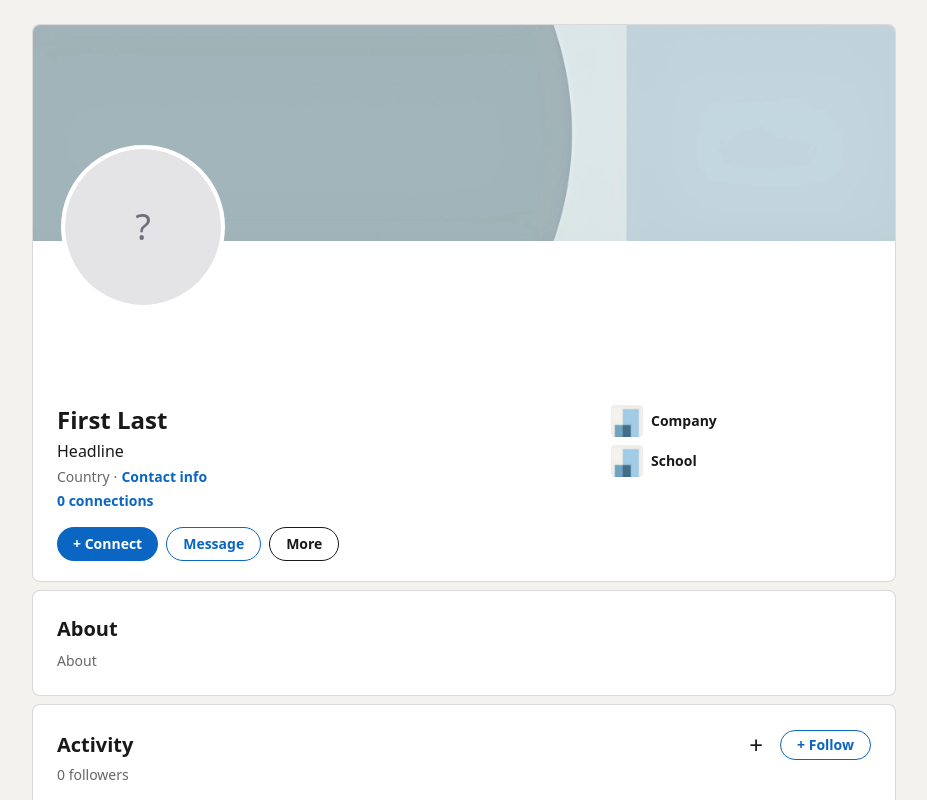
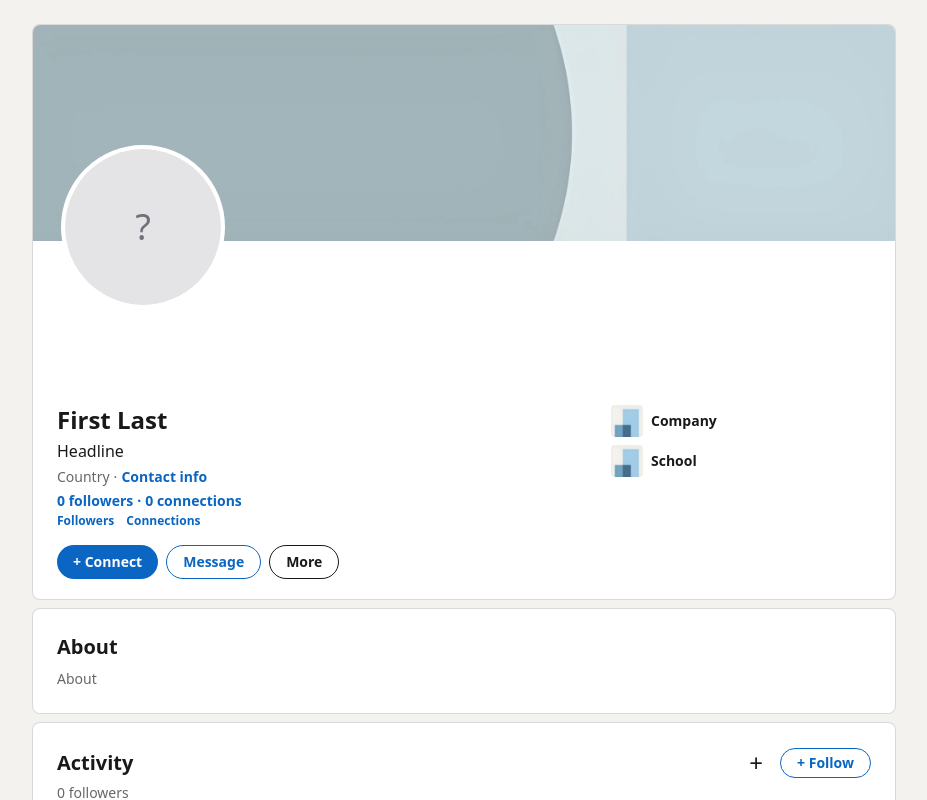
Before and after one commit to dooneygit/mockedin, a Next.js app: page / in a window 1280 px wide. Shown: the top 800 px of the page, without its empty margins (176-1103 px from the left). Built offline with nearby package versions, Linux system fonts and the light colour scheme.

Commit message:
follower count in profile header card

```diff
--- a/app/Profile.tsx
+++ b/app/Profile.tsx
@@ -203,6 +203,8 @@ export default function Profile() {
   const [location, setLocation] = useState("Country");
   const [connections, setConnections] = useState("0");
   const [followers, setFollowers] = useState("0");
+  const [showFollowers, setShowFollowers] = useState(true);
+  const [showConnections, setShowConnections] = useState(true);
 
   const [about, setAbout] = useState("About");
 
@@ -365,6 +367,20 @@ export default function Profile() {
                 </a>
               </p>
               <p className="mt-1 text-sm font-semibold text-[var(--li-blue)]">
+                {showFollowers && (
+                  <>
+                    <EditableText
+                      ariaLabel="Follower count"
+                      value={followers}
+                      onChange={setFollowers}
+                      className="!text-[var(--li-blue)]"
+                    />{" "}
+                    followers
+                  </>
+                )}
+                {showFollowers && showConnections && <span className="mx-1">·</span>}
+                {showConnections && (
+                  <>
                     <EditableText
                       ariaLabel="Connection count"
                       value={connections}
@@ -372,7 +388,25 @@ export default function Profile() {
                       className="!text-[var(--li-blue)]"
                     />{" "}
                     connections
+                  </>
+                )}
               </p>
+              <div className="mt-0.5 flex gap-3 text-xs text-[var(--li-text-secondary)]">
+                <button
+                  type="button"
+                  onClick={() => { if (showConnections) setShowFollowers((v) => !v); }}
+                  className={`hover:underline ${showFollowers ? "font-semibold text-[var(--li-blue)]" : ""}`}
+                >
+                  Followers
+                </button>
+                <button
+                  type="button"
+                  onClick={() => { if (showFollowers) setShowConnections((v) => !v); }}
+                  className={`hover:underline ${showConnections ? "font-semibold text-[var(--li-blue)]" : ""}`}
+                >
+                  Connections
+                </button>
+              </div>
 
               <div className="mt-4 flex gap-2 flex-wrap">
                 <button className="rounded-full bg-[var(--li-blue)] hover:bg-[var(--li-blue-hover)] text-white font-semibold text-sm px-4 py-1.5">
@@ -457,7 +491,7 @@ export default function Profile() {
         {comments.length === 0 ? (
           <>
             <p className="mt-4 font-semibold">{firstName} has not made recent posts</p>
-            <p className="mt-1 text-sm text-[var(--li-text-secondary)]">
+            <p className="mt-1 mb-4 text-sm text-[var(--li-text-secondary)]">
               Recent posts {firstName} shares will be displayed here.
             </p>
           </>
```
Lines whose indentation alone changed are shown as unchanged.
